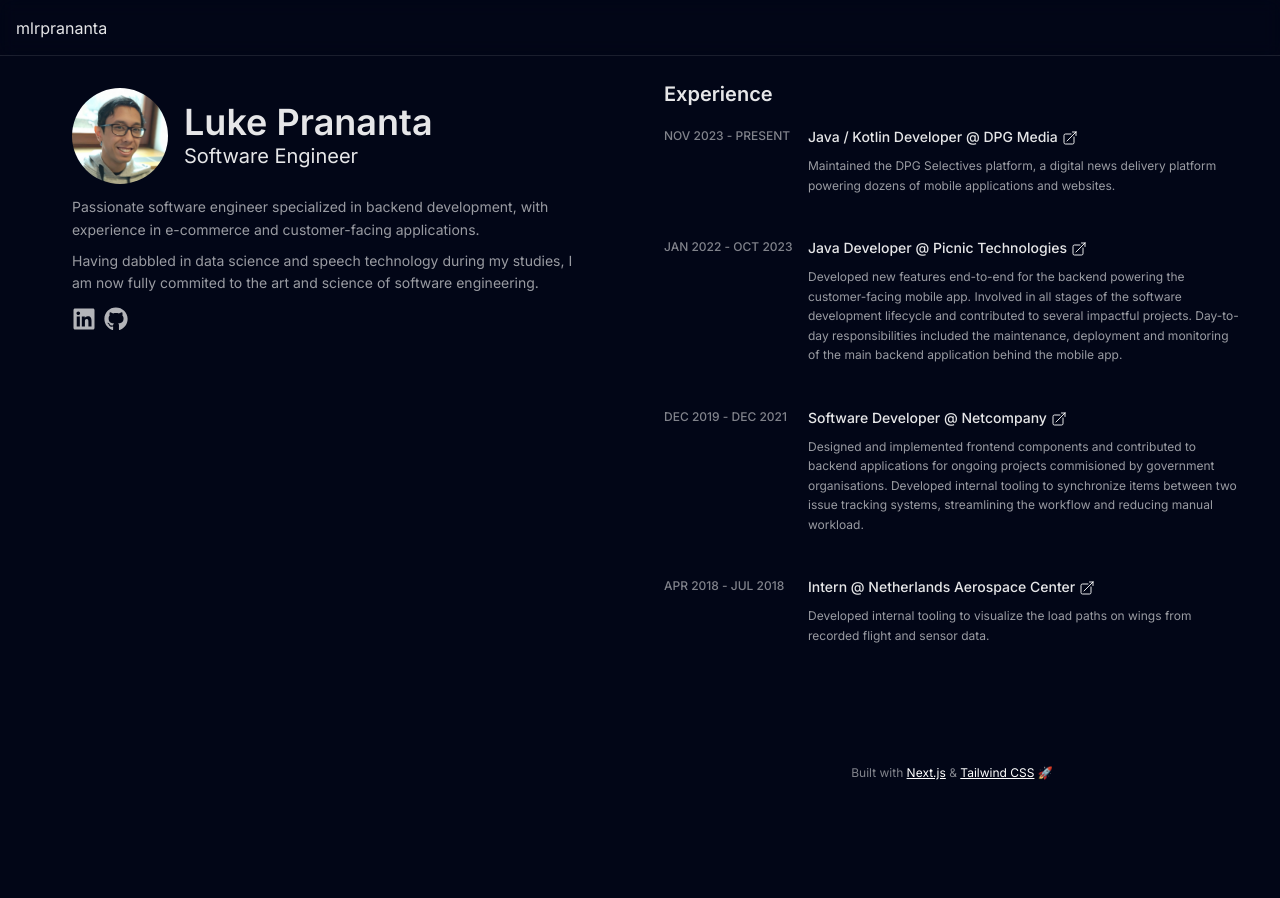
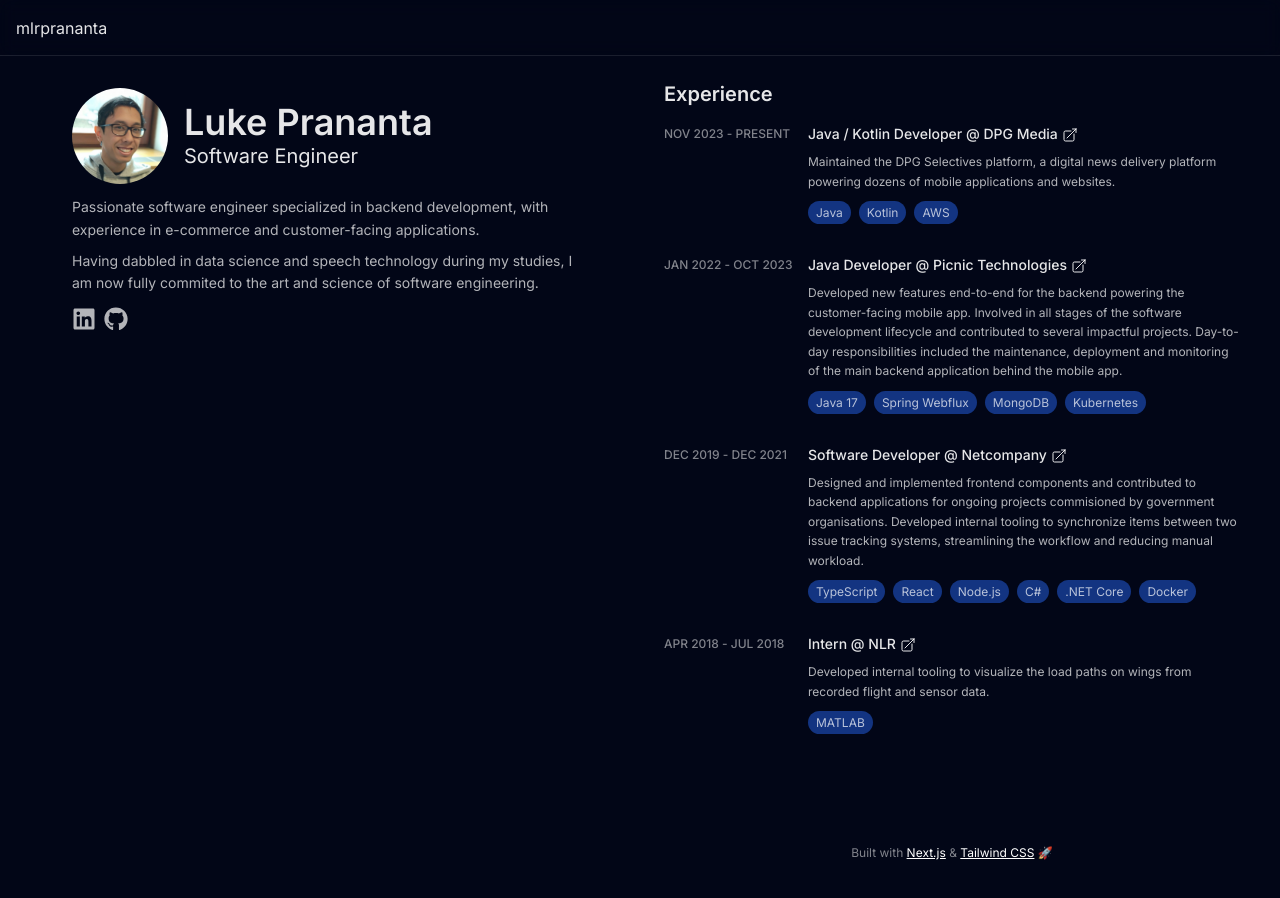
Before and after one commit to mlrprananta/mlrprananta.github.io, a Next.js app: page / in a window 1280 px wide. Shown: the top 898 px of the page. Before the commit the page ends 821 px from the top, so only its background shows below. Built offline with nearby package versions, Linux system fonts and the light colour scheme.

Commit message:
Add skill pills

```diff
--- a/components/Experience.tsx
+++ b/components/Experience.tsx
@@ -1,3 +1,4 @@
+import Pill from "./Pill";
 import Position from "./Position";
 
 export default function Experience() {
@@ -11,6 +12,7 @@
           startDate="Nov 2023"
           endDate="Present"
           url="https://www.dpgmediagroup.com/nl-NL"
+          skills={["Java", "Kotlin", "AWS"]}
         >
           Maintained the DPG Selectives platform, a digital news delivery
           platform powering dozens of mobile applications and websites.
@@ -21,6 +23,7 @@
           startDate="Jan 2022"
           endDate="Oct 2023"
           url="https://picnic.app/nl/"
+          skills={["Java 17", "Spring Webflux", "MongoDB", "Kubernetes"]}
         >
           Developed new features end-to-end for the backend powering the
           customer-facing mobile app. Involved in all stages of the software
@@ -34,6 +37,14 @@
           startDate="Dec 2019"
           endDate="Dec 2021"
           url="https://netcompany.com/"
+          skills={[
+            "TypeScript",
+            "React",
+            "Node.js",
+            "C#",
+            ".NET Core",
+            "Docker",
+          ]}
         >
           Designed and implemented frontend components and contributed to
           backend applications for ongoing projects commisioned by government
@@ -42,11 +53,12 @@
           manual workload.
         </Position>
         <Position
-          company="Netherlands Aerospace Center"
+          company="NLR"
           title="Intern"
           startDate="Apr 2018"
           endDate="Jul 2018"
           url="https://www.nlr.nl/"
+          skills={["MATLAB"]}
         >
           Developed internal tooling to visualize the load paths on wings from
           recorded flight and sensor data.
--- a/components/Hero.tsx
+++ b/components/Hero.tsx
@@ -22,11 +22,11 @@
           </div>
         </div>
 
-        <p className="text-sm leading-relaxed text-white/60 py-1 md:max-w-lg">
+        <p className="text-sm leading-relaxed text-white/70 py-1 md:max-w-lg">
           Passionate software engineer specialized in backend development, with
           experience in e-commerce and customer-facing applications.
         </p>
-        <p className="text-sm leading-relaxed text-white/60 py-1 md:max-w-lg">
+        <p className="text-sm leading-relaxed text-white/70 py-1 md:max-w-lg">
           Having dabbled in data science and speech technology during my
           studies, I am now fully commited to the art and science of software
           engineering.
--- /dev/null
+++ b/components/Pill.tsx
@@ -0,0 +1,7 @@
+export default function Pill({ name }: { name: string }) {
+  return (
+    <span className="rounded-full p-1 px-2 bg-blue-600/50 text-white/70 text-xs mr-2">
+      {name}
+    </span>
+  );
+}
--- a/components/Position.tsx
+++ b/components/Position.tsx
@@ -1,4 +1,5 @@
 import { ReactNode } from "react";
+import Pill from "./Pill";
 
 interface Props {
   company: string;
@@ -6,31 +7,29 @@
   startDate: string;
   endDate: string;
   url: string;
+  skills: string[];
   children: ReactNode;
 }
 
 export default function Position(props: Props) {
   return (
-    <div className="py-4 sm:grid sm:grid-cols-4 grid-flow-col-dense">
-      <div>
-        <p className="text-xs/6 font-medium uppercase text-white/50 mr-2">
+    <a href={props.url} className="group py-4 sm:grid sm:grid-cols-4">
+      <div className="col-span-1">
+        <p className="text-xs/5 font-medium uppercase text-white/50 mr-2">
           <span className="inline-block">{props.startDate}</span> -{" "}
           <span className="inline-block">{props.endDate}</span>
         </p>
       </div>
-      <div className="col-span-3">
-        <a
-          href={props.url}
+      <div className="col-span-3 transition group-hover:translate-x-2">
+        <p
           className="
-                items-center
                 text-sm
                 text-white/90
                 font-medium
                 transition
-                hover:text-blue-600"
+                group-hover:text-blue-600"
         >
           {`${props.title} @ ${props.company}`}
-
           <svg
             xmlns="http://www.w3.org/2000/svg"
             fill="none"
@@ -45,13 +44,16 @@
               d="M13.5 6H5.25A2.25 2.25 0 003 8.25v10.5A2.25 2.25 0 005.25 21h10.5A2.25 2.25 0 0018 18.75V10.5m-10.5 6L21 3m0 0h-5.25M21 3v5.25"
             />
           </svg>
-        </a>
-        {/* <h2 className="text-lg font-semibold">{props.company}</h2> */}
-        {/* <div className="text-sm text-white/50 my-2">{props.children}</div> */}
-        <div className="text-xs leading-relaxed text-white/60 my-2">
+        </p>
+        <div className="text-xs leading-relaxed text-white/70 my-2">
           {props.children}
         </div>
+        <div>
+          {props.skills.map((skill) => (
+            <Pill key={skill} name={skill}></Pill>
+          ))}
+        </div>
       </div>
-    </div>
+    </a>
   );
 }
```
